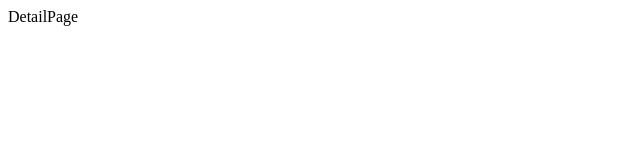
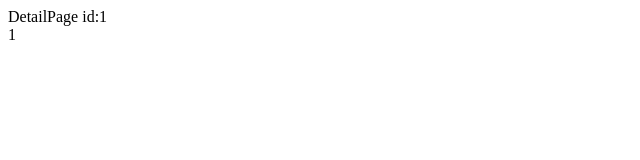
Before and after one commit to Suhyxn/pokedex, a React (Create React App) app: page /1 in a window 1280 px wide. Shown: the top 160 px of the page, without its empty margins (0-640 px from the left). Built offline with nearby package versions, Linux system fonts and the light colour scheme.

Commit message:
feat: DetailPage params render default settings

```diff
--- a/src/App.tsx
+++ b/src/App.tsx
@@ -8,7 +8,7 @@ function App() {
     <BrowserRouter>
       <Routes>
         <Route path="/" element={<IndexPage />} />
-        <Route path="/:Id" element={<DetailPage />} />
+        <Route path="/:id" element={<DetailPage />} />
       </Routes>
     </BrowserRouter>
   );
--- a/src/pages/DetailPage.tsx
+++ b/src/pages/DetailPage.tsx
@@ -1,7 +1,20 @@
 import React from "react";
+import { useParams } from "react-router-dom";
+
+type Params = {
+  id: string;
+};
 
 function DetailPage() {
-  return <div>DetailPage</div>;
+  const { id } = useParams<Params>();
+  console.log(id);
+
+  return (
+    <>
+      <div>DetailPage id:{id}</div>
+      <div>{id}</div>
+    </>
+  );
 }
 
 export default DetailPage;
```
